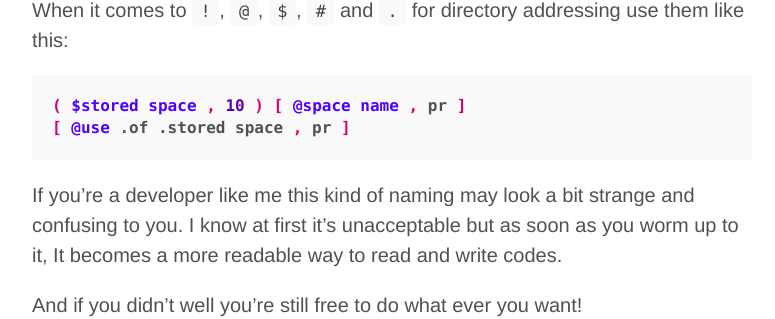
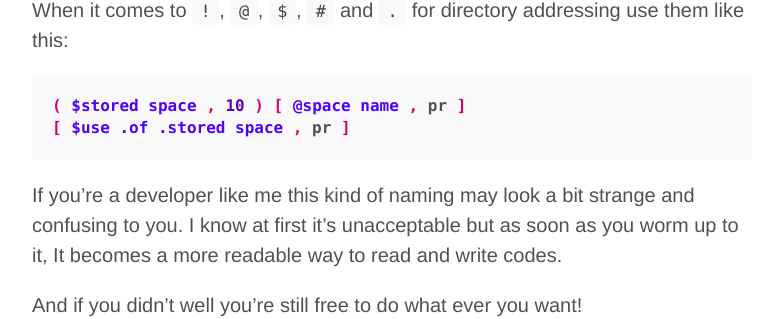
Before and after one commit to pouriaeslamirad/pmkary.github.io, a Jekyll site: the page built from _posts/2015-2-12-arendelle-coding-styles.md, in a window 1280 px wide and 900 px high, scrolled down 6083 px. Shown: the part 142-461 px from the top of the window, without its empty margins (248-1023 px from the left). Built offline with Jekyll 4.4.1, drawn with Linux system fonts in a browser that asks for light colours; nearby versions of some CDN libraries; Markdown is read by kramdown in place of the engine named in the settings; some of the changed lines change nothing that is shown.

Commit message:
post fix

```diff
--- a/_posts/2015-2-12-arendelle-coding-styles.md
+++ b/_posts/2015-2-12-arendelle-coding-styles.md
@@ -278,12 +278,14 @@ But when you can use spaces in Arendelle why not? You can do:
 When it comes to `!`, `@`, `$`, `#` and `.` for directory addressing use them like this:
 
 
+
 <!-- CLIFF HIGHLIGHTER 0.06 DEV : GENERATED CODE BLOCK-->
 
 <pre style="font-weight:bold; font-family: Menlo, Monaco, 'Courier 10 Pitch', Monospace;">
-<span style="color: #D60073;">(</span>&nbsp;<span style="color: #4E00FC;">$stored space </span><span style="color: #D60073;">,</span>&nbsp;<span style="color: #6200A8;">10</span>&nbsp;<span style="color: #D60073;">)</span>&nbsp;<span style="color: #D60073;">[</span>&nbsp;<span style="color: #4E00FC;">@space name </span><span style="color: #D60073;">,</span>&nbsp;pr&nbsp;<span style="color: #D60073;">]</span>&nbsp;<br><span style="color: #D60073;">[</span>&nbsp;<span style="color: #4E00FC;">@use </span>.of&nbsp;.stored&nbsp;space&nbsp;<span style="color: #D60073;">,</span>&nbsp;pr&nbsp;<span style="color: #D60073;">]</span><br></pre>
+<span style="color: #D60073;">(</span>&nbsp;<span style="color: #4E00FC;">$stored space </span><span style="color: #D60073;">,</span>&nbsp;<span style="color: #6200A8;">10</span>&nbsp;<span style="color: #D60073;">)</span>&nbsp;<span style="color: #D60073;">[</span>&nbsp;<span style="color: #4E00FC;">@space name </span><span style="color: #D60073;">,</span>&nbsp;pr&nbsp;<span style="color: #D60073;">]</span>&nbsp;<br><span style="color: #D60073;">[</span>&nbsp;<span style="color: #4E00FC;">$use .of .stored space </span><span style="color: #D60073;">,</span>&nbsp;pr&nbsp;<span style="color: #D60073;">]</span><br></pre>
 
 <!-- CLIFF HIGHLIGHTER 0.06 DEV : GENERATED CODE BLOCK-->
+
 
 
 If you're a developer like me this kind of naming may look a bit strange and confusing to you. I know at first it's unacceptable but as soon as you worm up to it, It becomes a more readable way to read and write codes.
```
